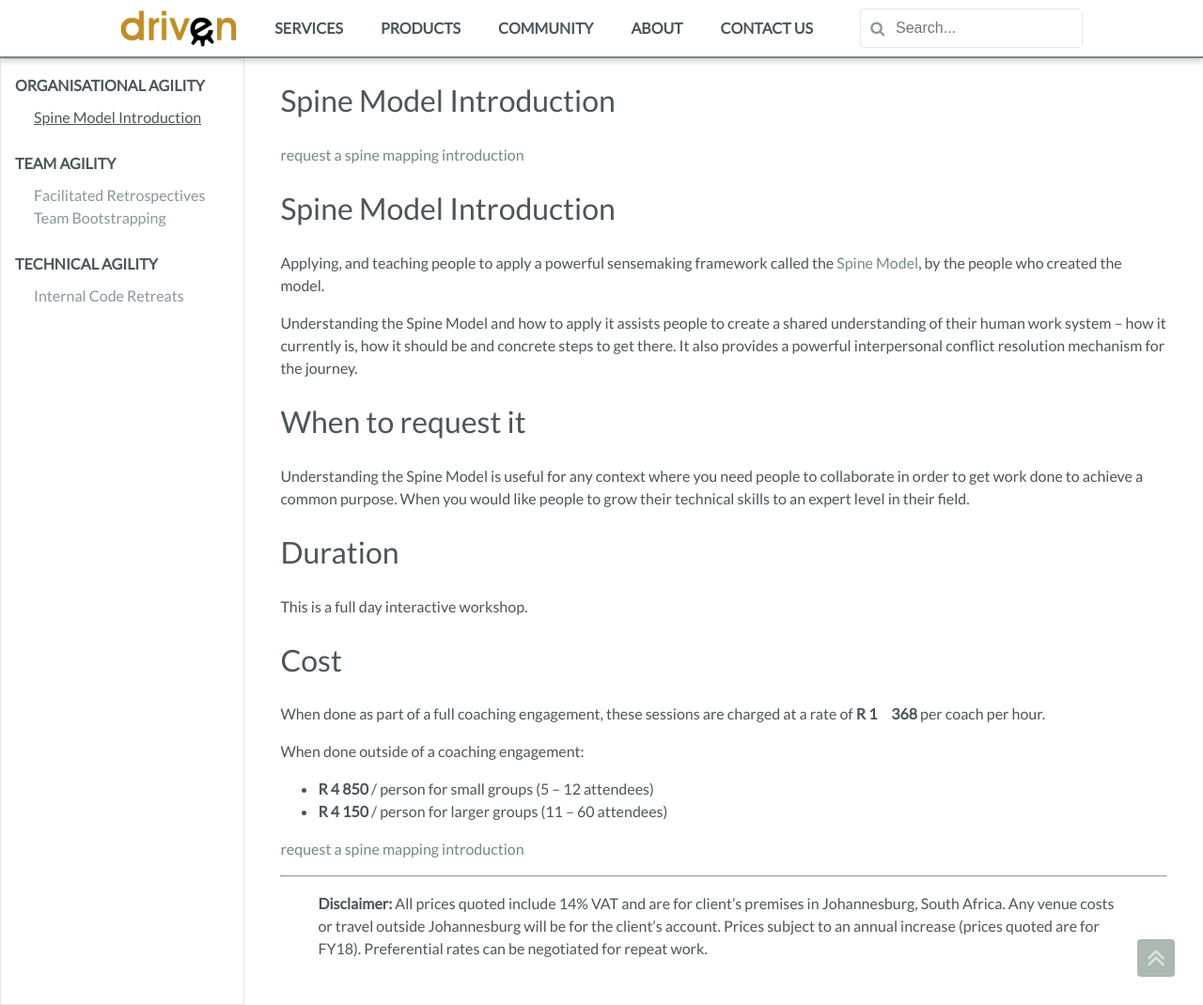
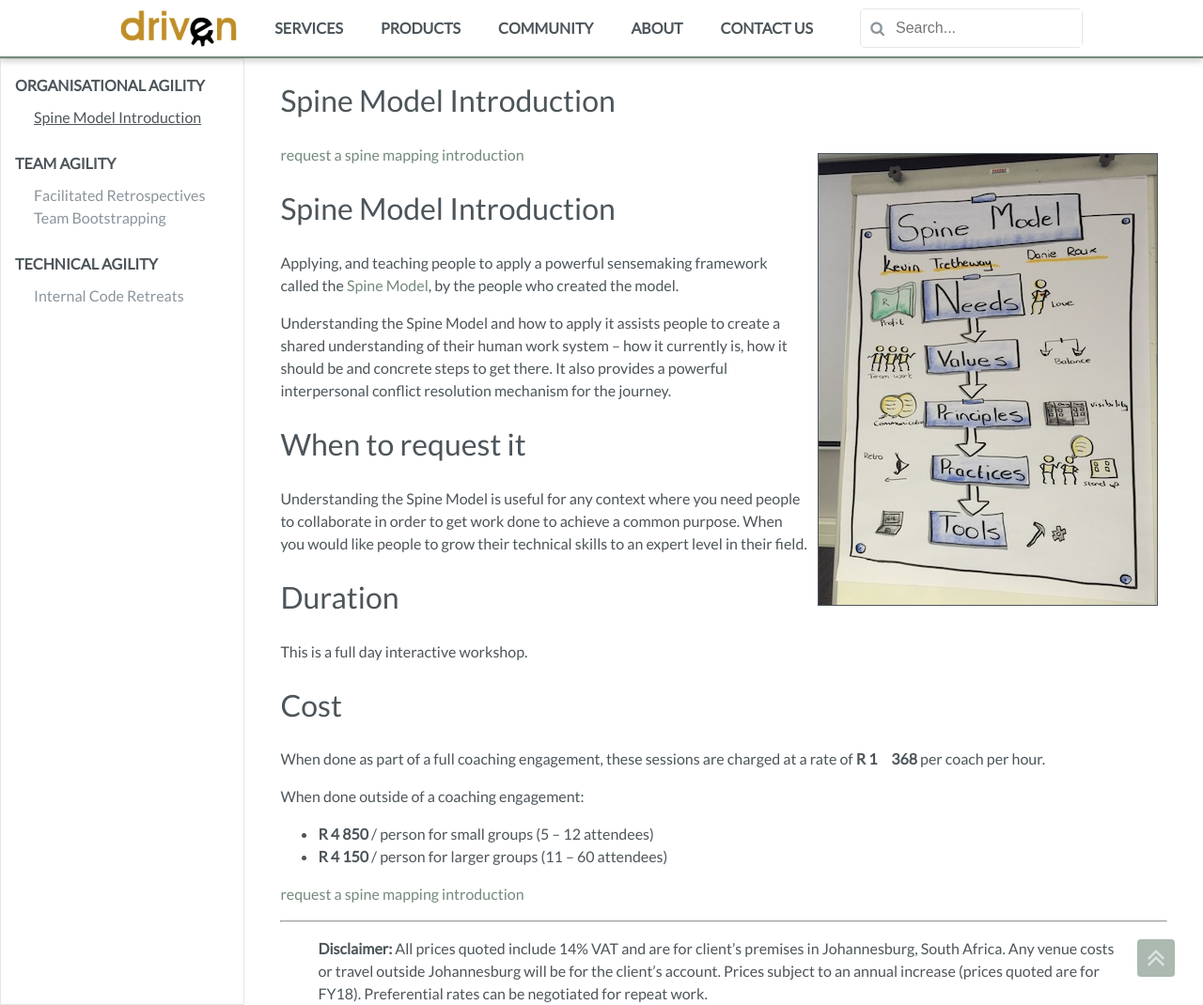
Before and after one commit to DrivenAlliance/website, a Jekyll site: the page built from _services/organisational-agility/spine-mapping-introduction.md, in a window 1280 px wide and 1070 px high. Shown: the whole window at 94% size. Built offline with Jekyll 4.4.1, drawn with Linux system fonts in a browser that asks for light colours; nearby versions of some CDN libraries; comment, search, counter and statistics services are not loaded.

Commit message:
Add an image to spine mapping service

```diff
--- a/_services/organisational-agility/spine-mapping-introduction.md
+++ b/_services/organisational-agility/spine-mapping-introduction.md
@@ -3,6 +3,7 @@
 title: Spine Model Introduction
 category: Organisational Agility
 ---
+<img style="float:right" src="../../assets/img/services/spine-model.jpg" />
 
 [request a spine mapping introduction]()
 
@@ -10,6 +11,7 @@
 Applying, and teaching people to apply a powerful sensemaking framework called the [Spine Model](http://spinemodel.info), by the people who created the model.
 
 Understanding the Spine Model and how to apply it assists people to create a shared understanding of their human work system – how it currently is, how it should be and concrete steps to get there. It also provides a powerful interpersonal conflict resolution mechanism for the journey.
+
 # When to request it
 Understanding the Spine Model is useful for any context where you need people to collaborate in order to get work done to achieve a common purpose. When you would like people to grow their technical skills to an expert level in their field.
 
```
Also changed, not shown: assets/img/services/spine-model.jpg (added).
